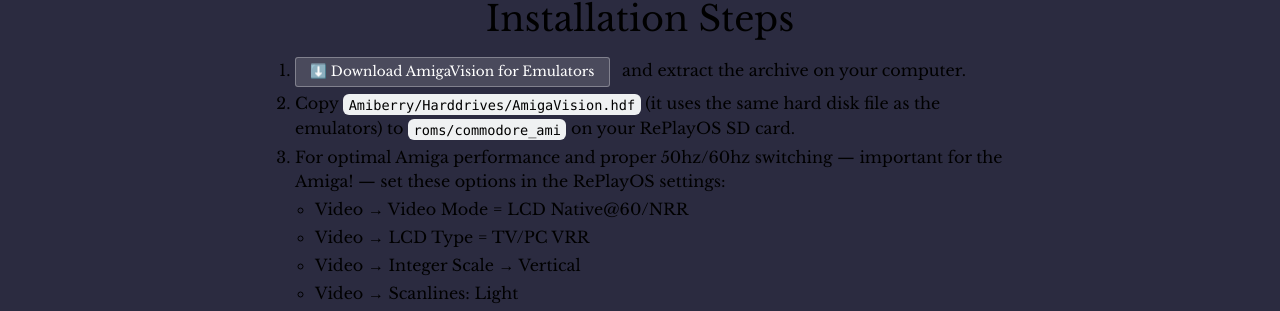
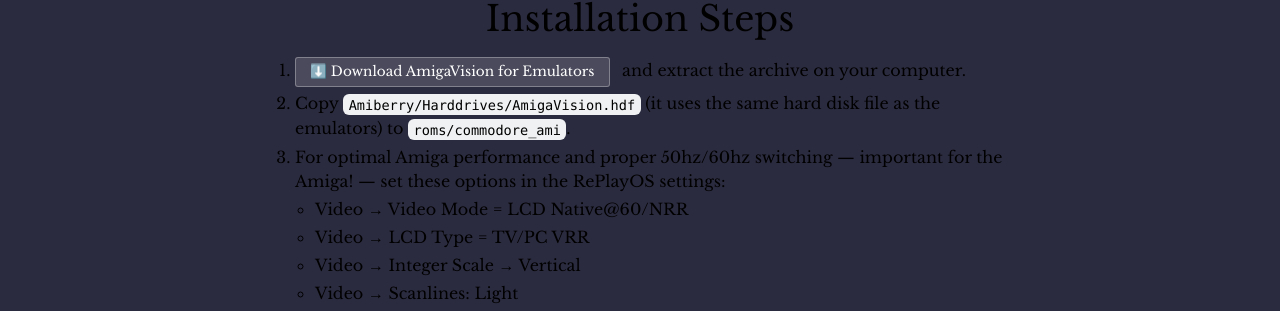
Before and after one commit to amigavision/amigavision.github.io, a Jekyll site: the page built from download/replay.html, in a window 1280 px wide. Shown: the part 510-821 px from the top of the page. Built offline with Jekyll 4.4.1, drawn with Linux system fonts in a browser that asks for light colours.

Commit message:
Simplify

```diff
--- a/download/replay.html
+++ b/download/replay.html
@@ -17,7 +17,7 @@
     <h2>Installation Steps</h2>
     <ol>
       <li><div class="button alt"><a target="_blank" href="https://archive.org/details/software?query=amigavision+for+emulators">⬇️ Download AmigaVision for Emulators</a></div> and extract the archive on your computer.
-      <li>Copy <code>Amiberry/Harddrives/AmigaVision.hdf</code> (it uses the same hard disk file as the emulators) to <code>roms/commodore_ami</code> on your RePlayOS SD card.
+      <li>Copy <code>Amiberry/Harddrives/AmigaVision.hdf</code> (it uses the same hard disk file as the emulators) to <code>roms/commodore_ami</code>.
       <li>For optimal Amiga performance and proper 50hz/60hz switching — important for the Amiga! — set these options in the RePlayOS settings:
       <ul>
         <li>Video → Video Mode = LCD Native@60/NRR
```
